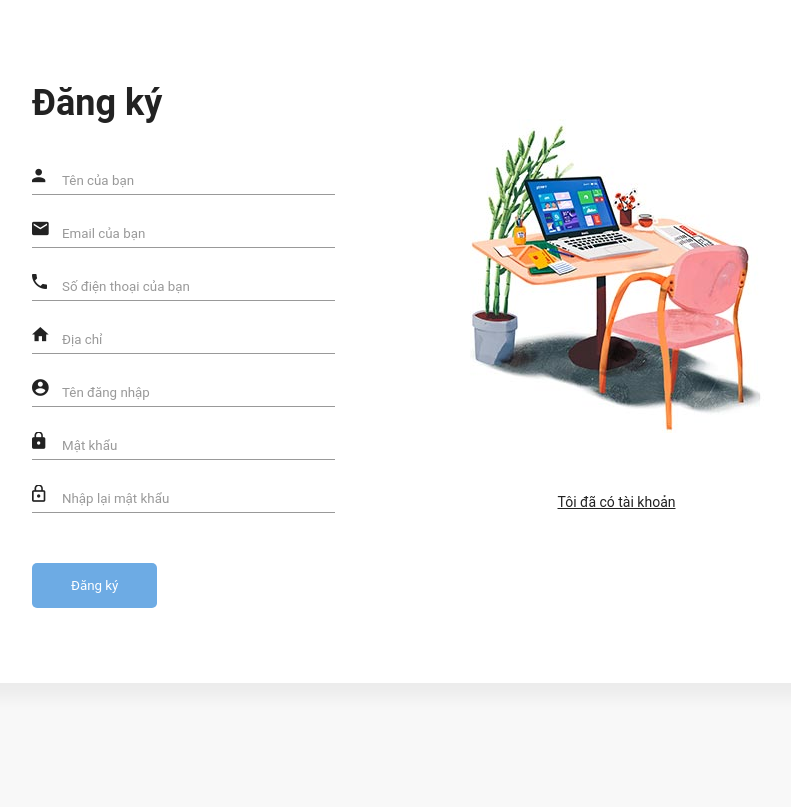
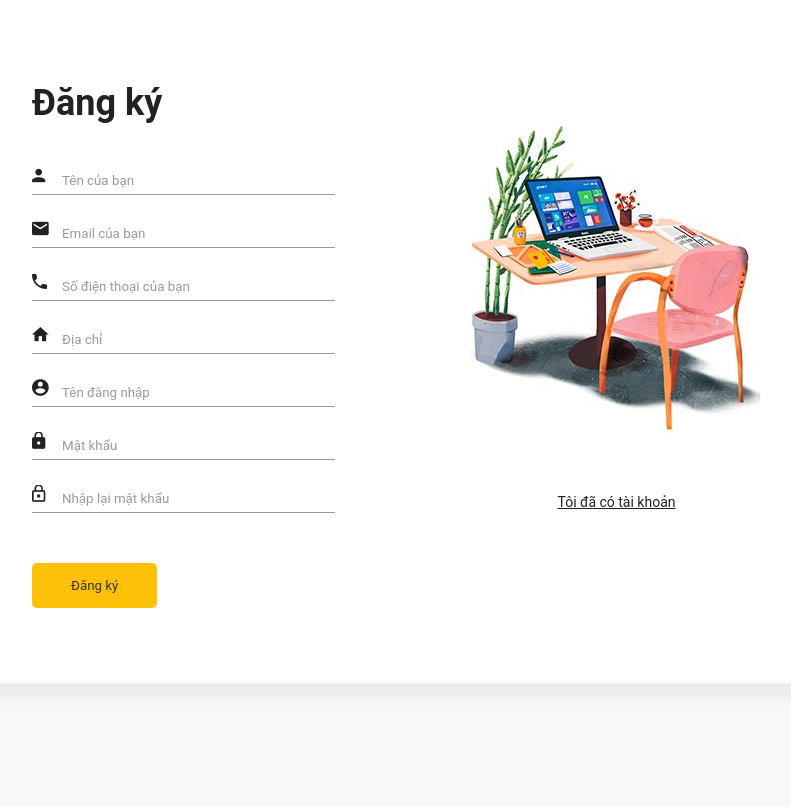
Before and after one commit to quangkuong1109/web_ban_hoa, a PHP site: page /dangky.php in a window 1280 px wide. Shown: the part 159-966 px from the top of the page, without its empty margins (267-1058 px from the left). Run offline with PHP 8.4, Linux system fonts and the light colour scheme.

Commit message:
sửa lại css

```diff
--- a/css/style_dangnhap_dangky.css
+++ b/css/style_dangnhap_dangky.css
@@ -10,7 +10,7 @@ list-type-ulli, .socials {
   padding: 0; }
 
 
-  /* Legacy iOS */ }
+  /* Legacy iOS */
 a:focus, a:active {
   text-decoration: none;
   outline: none;
@@ -168,8 +168,8 @@ figure {
 
 .form-submit {
   display: inline-block;
-  background: #6dabe4;
-  color: #fff;
+  background: #ffc107;
+  color: #333;
   border-bottom: none;
   width: auto;
   padding: 15px 39px;
@@ -181,7 +181,8 @@ figure {
   margin-top: 25px;
   cursor: pointer; }
   .form-submit:hover {
-    background: #4292dc; }
+    background: #4292dc;
+    color: #fff; }
 
 #signin {
   margin-top: 16px; }
```
